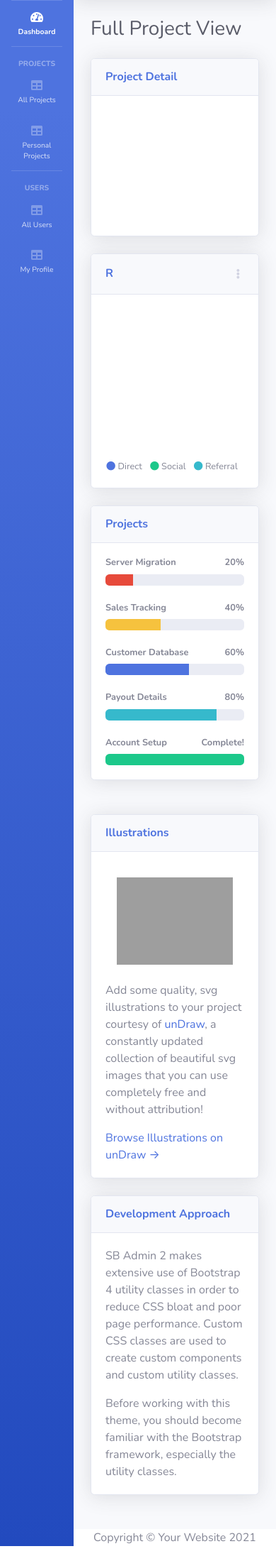
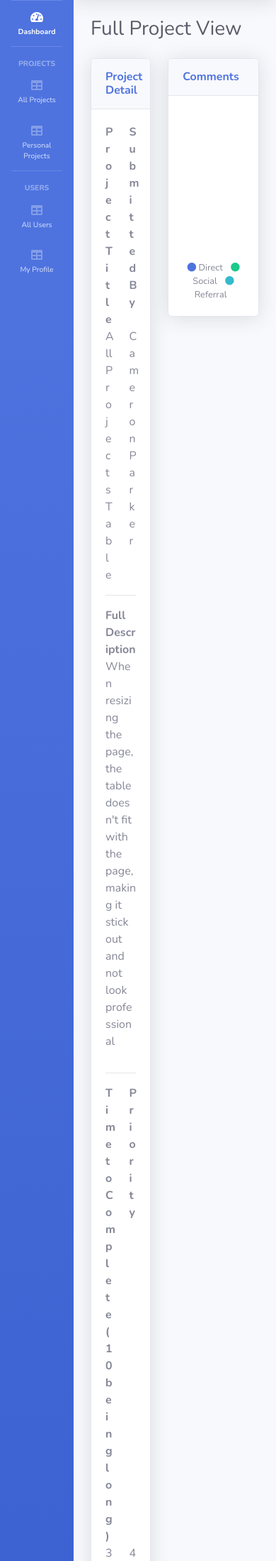
Before and after one commit to Cams-Code/Bug_Tracker, a Flask app: page /view_projects/1 in a window 390 px wide. Shown: the part 70-2269 px from the top of the page at 71% size. Before the commit the page ends 2248 px from the top, so only its background shows below. Run offline with Flask 2, Linux system fonts and the light colour scheme; a user stored in the database is signed in; data comes from the database, SQL or seed files in the repository; both versions use the stored data as it was after the commit; some libraries are stand-ins or nearby versions; grey boxes are pictures that could not be loaded.

Commit message:
Start full project view page

```diff
--- a/templates/full_project_view.html
+++ b/templates/full_project_view.html
@@ -5,6 +5,8 @@
                     <!-- Page Heading -->
                     <div class="d-sm-flex align-items-center justify-content-between mb-4">
                         <h1 class="h3 mb-0 text-gray-800">Full Project View</h1>
+                        <a href="{{ url_for('all_projects') }}" class="d-none d-sm-inline-block btn btn-med btn-primary shadow-sm"><i
+                                class="fas fa-sm text-white-50"></i>Go Back</a>
                     </div>
 
                     <!-- Content Row -->
@@ -12,44 +14,104 @@
                     <div class="row">
 
                         <!-- Area Chart -->
-                        <div class="col-xl-8 col-lg-7">
+                        <div class="col-5">
                             <div class="card shadow mb-4">
                                 <div
                                     class="card-header py-3 d-flex flex-row align-items-center justify-content-between">
                                     <h6 class="m-0 font-weight-bold text-primary">Project Detail</h6>
-                                    <div class="dropdown no-arrow">
-                                    </div>
                                 </div>
                                 <!-- Card Body -->
                                 <div class="card-body">
                                     <div class="chart-area">
-                                        <canvas id="myAreaChart"></canvas>
+
+                                        <!-- First Row -->
+                                        <b>
+                                            <div class="row">
+                                                <div class="col-6">Project Title</div>
+                                                <div class="col-6">Submitted By</div>
+                                            </div>
+                                        </b>
+                                        <div class="row">
+                                            <h7 class="col-6">
+                                                {{ project.bug_name }}
+                                            </h7>
+                                            <h7 class="col-6">
+                                                {{ project.submitter.full_name.title() }}
+                                            </h7>
+                                        </div>
+                                        <hr>
+
+                                        <!-- Second Row -->
+                                        <b>
+                                            <div class="row">
+                                                <div class="col-12"> Full Description</div>
+                                            </div>
+                                        </b>
+                                        <div class="row">
+                                            <h7 class="col-12">{{ project.full_desc|safe }}</h7>
+                                        </div>
+                                        <hr>
+
+                                        <!-- Third Row -->
+                                        <b>
+                                            <div class="row">
+                                                <div class="col-6"> Time to Complete (10 being long)</div>
+                                                <div class="col-6"> Priority</div>
+                                            </div>
+                                        </b>
+                                        <div class="row">
+                                            <h7 class="col-6">{{ project.time_to_fix }}</h7>
+                                            <h7 class="col-6">{{ project.priority }}</h7>
+                                        </div>
+                                        <hr>
+
+                                        <!-- Fourth Row -->
+                                        <b>
+                                            <div class="row">
+                                                <div class="col-6">Assigned Users</div>
+                                                <div class="col-6">Current Status</div>
+                                            </div>
+                                        </b>
+                                        <div class="row">
+                                            <h7 class="col-6">Some Users</h7>
+                                            <h7 class="col-6">{{ project.status }}</h7>
+                                        </div>
+                                        <hr>
+
+                                        <!-- Fifth Row -->
+                                        <b>
+                                            <div class="row">
+                                                <div class="col-6">Created</div>
+                                                <div class="col-6">Last Updated</div>
+                                            </div>
+                                        </b>
+                                        <div class="row">
+                                            <h7 class="col-6">Yesterday</h7>
+                                            <h7 class="col-6">Today</h7>
+                                        </div>
+                                        <hr>
+
+                                        <!-- Buttons -->
+                                        <div class="row justify-content-between" style="padding: 0 0.5rem 0 0.5rem">
+                                            <a href="{{ url_for('all_projects') }}" class="col-3 d-none d-sm-inline-block btn btn-med btn-primary shadow-sm"><i
+                                            class="fas fa-sm text-white-50"></i>Update status</a>
+
+                                            <a href="{{ url_for('all_projects') }}" class="col-3 d-none d-sm-inline-block btn btn-med btn-primary shadow-sm"><i
+                                            class="fas fa-sm text-white-50"></i>Edit Project</a>
+
+                                        </div>
                                     </div>
                                 </div>
                             </div>
                         </div>
 
                         <!-- Pie Chart -->
-                        <div class="col-xl-4 col-lg-5">
+                        <div class="col-7">
                             <div class="card shadow mb-4">
                                 <!-- Card Header - Dropdown -->
                                 <div
                                     class="card-header py-3 d-flex flex-row align-items-center justify-content-between">
-                                    <h6 class="m-0 font-weight-bold text-primary">R</h6>
-                                    <div class="dropdown no-arrow">
-                                        <a class="dropdown-toggle" href="#" role="button" id="dropdownMenuLink"
-                                            data-toggle="dropdown" aria-haspopup="true" aria-expanded="false">
-                                            <i class="fas fa-ellipsis-v fa-sm fa-fw text-gray-400"></i>
-                                        </a>
-                                        <div class="dropdown-menu dropdown-menu-right shadow animated--fade-in"
-                                            aria-labelledby="dropdownMenuLink">
-                                            <div class="dropdown-header">Dropdown Header:</div>
-                                            <a class="dropdown-item" href="#">Action</a>
-                                            <a class="dropdown-item" href="#">Another action</a>
-                                            <div class="dropdown-divider"></div>
-                                            <a class="dropdown-item" href="#">Something else here</a>
-                                        </div>
-                                    </div>
+                                    <h6 class="m-0 font-weight-bold text-primary">Comments</h6>
                                 </div>
                                 <!-- Card Body -->
                                 <div class="card-body">
@@ -81,7 +143,7 @@
                             <!-- Project Card Example -->
                             <div class="card shadow mb-4">
                                 <div class="card-header py-3">
-                                    <h6 class="m-0 font-weight-bold text-primary">Projects</h6>
+                                    <h6 class="m-0 font-weight-bold text-primary">Assigned Users</h6>
                                 </div>
                                 <div class="card-body">
                                     <h4 class="small font-weight-bold">Server Migration <span
```
Also changed, not shown: bugtracker.db.
